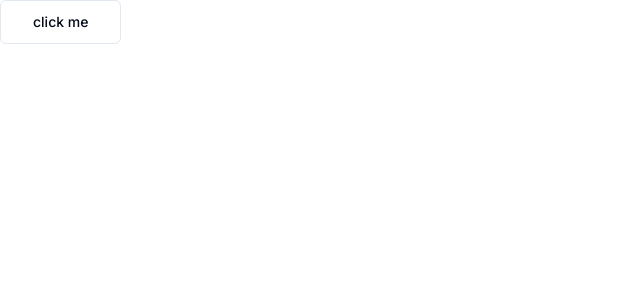
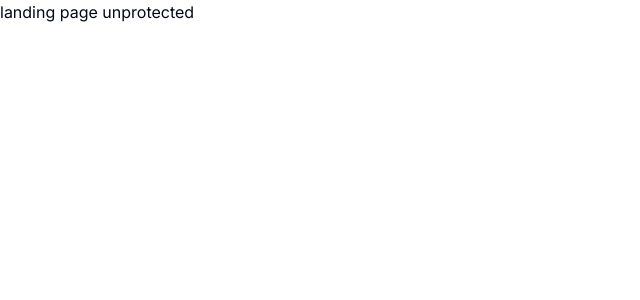
Before and after one commit to raj075512/genius-Saas-based-platform, a Next.js app in the folder genius/: page / in a window 1280 px wide. Shown: the top 300 px of the page, without its empty margins (0-640 px from the left). Built offline with nearby package versions, Linux system fonts and the light colour scheme.

Commit message:
routes configuration - files and folder with -specific syntax  like - "()"

```diff
--- a/genius/app/page.tsx
+++ b/genius/app/(Allroutes)/dashboard/page.tsx
@@ -1,8 +1,12 @@
 import { Button } from '@/components/ui/button'
 
 
-export default function Home() {
+export default function dashboardPage() {
   return (
+
+
      <Button variant= "outline" size="lg"> click me </Button>
+
   )
+
 }
--- /dev/null
+++ b/genius/app/(landingPage)/page.tsx
@@ -0,0 +1,12 @@
+import { Button } from '@/components/ui/button'
+
+
+export default function dashboardPage() {
+  return ( <>
+
+    <h2>landing page unprotected </h2>
+     {/* <Button variant= "outline" size="lg"> click me </Button> */}
+     </>
+  )
+
+}
--- a/genius/app/test/page.tsx
+++ /dev/null
@@ -1,6 +0,0 @@
-const TestPage =()=>{
-    return (
-        <div>this is the test page </div>
-    )
-}
-export default TestPage;
```
